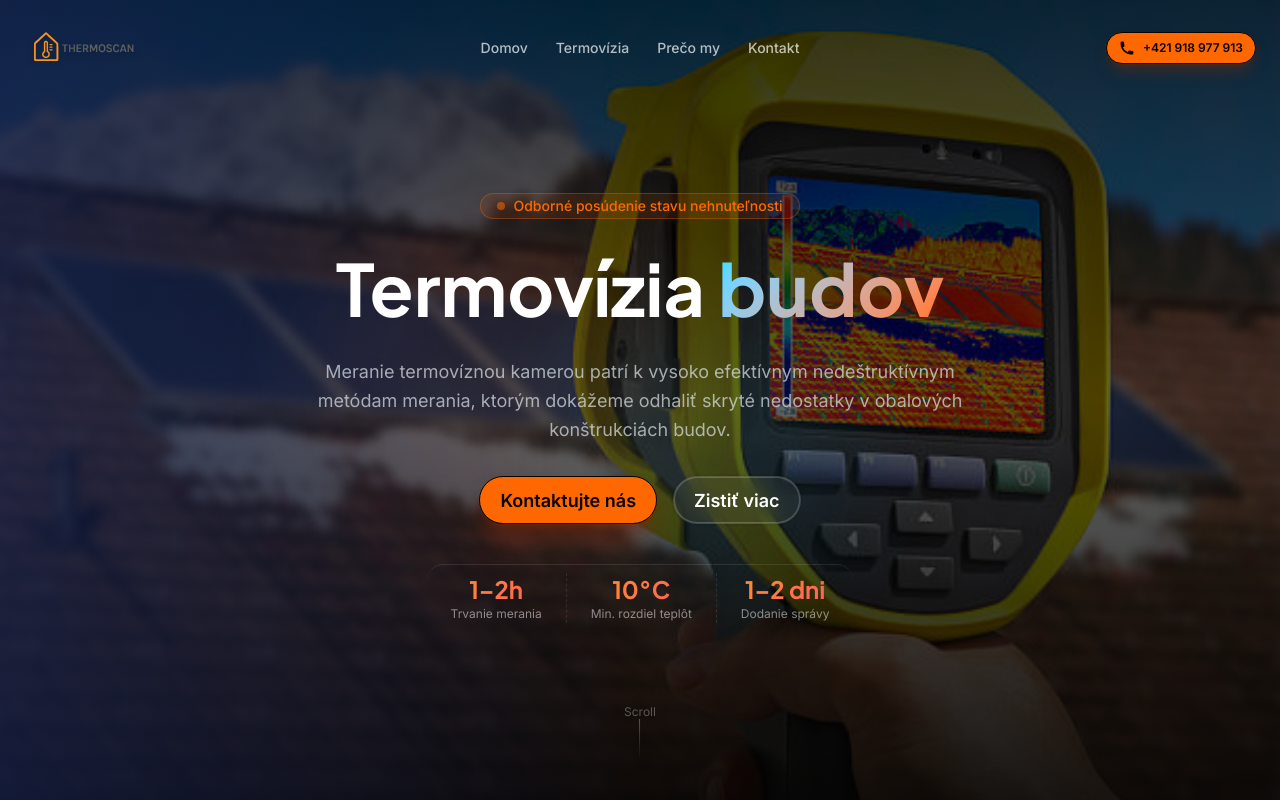
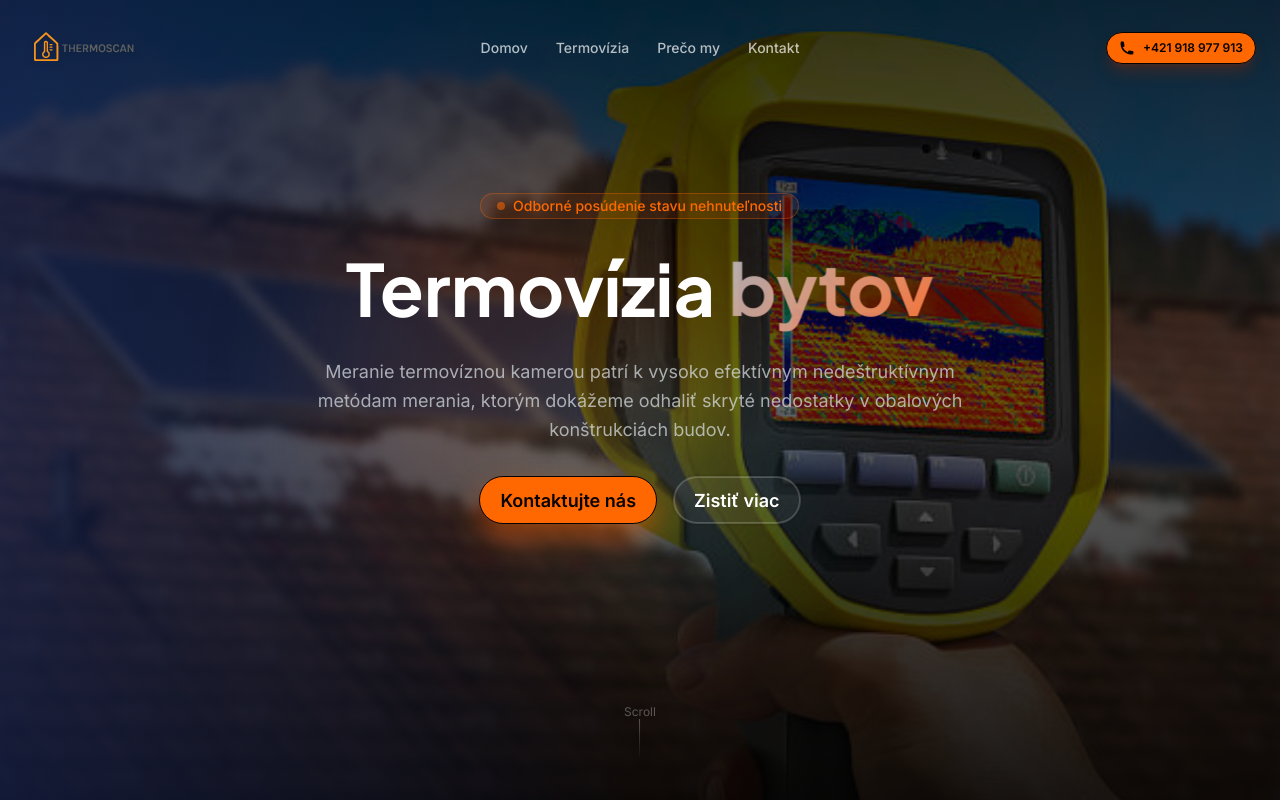
Before and after one commit to cicmen35/thermoscan_web, a React (Vite) app: page / in a window 1280 px wide. Shown: the top 800 px of the page. Built offline with nearby package versions, Linux system fonts and the light colour scheme.

Commit message:
feat(ui): add hero entrance & text transitions, polish contact section

```diff
--- a/src/components/Hero.tsx
+++ b/src/components/Hero.tsx
@@ -1,6 +1,24 @@
+import { useState, useEffect } from 'react';
 import { HERO_BG_URL } from '../data/content';
 
+const DYNAMIC_WORDS = ['budov', 'rodinných domov', 'bytov', 'novostavieb'];
+
 export default function Hero() {
+  const [wordIndex, setWordIndex] = useState(0);
+  const [isFading, setIsFading] = useState(false);
+
+  useEffect(() => {
+    const timer = setInterval(() => {
+      setIsFading(true);
+      setTimeout(() => {
+        setWordIndex((prev) => (prev + 1) % DYNAMIC_WORDS.length);
+        setIsFading(false);
+      }, 280);
+    }, 3200);
+
+    return () => clearInterval(timer);
+  }, []);
+
   return (
     <section
       id="domov"
@@ -19,53 +37,59 @@ export default function Hero() {
         <div className="absolute inset-0 bg-gradient-to-r from-blue-950/60 via-transparent to-transparent" />
       </div>
 
-      {/* Animated glow orbs */}
-      <div className="absolute top-1/4 left-1/4 w-96 h-96 bg-primary/10 rounded-full blur-3xl animate-pulse pointer-events-none" />
-      <div
-        className="absolute bottom-1/4 right-1/3 w-72 h-72 bg-accent/10 rounded-full blur-3xl pointer-events-none"
-        style={{ animation: 'pulse 3s ease-in-out 1s infinite' }}
-      />
+
+      {/* Animated floating thermal glow orbs */}
+      <div className="absolute top-1/4 left-1/4 w-96 h-96 bg-primary/10 rounded-full blur-3xl animate-float-orb-1 pointer-events-none" />
+      <div className="absolute bottom-1/4 right-1/3 w-72 h-72 bg-accent/10 rounded-full blur-3xl animate-float-orb-2 pointer-events-none" />
 
       {/* Content */}
       <div className="hero-content relative z-10 max-w-7xl mx-auto px-6 pt-24 pb-32 sm:pt-28 sm:pb-24 flex flex-col items-center text-center gap-6">
         <div className="flex flex-col gap-6 items-center">
           {/* Badge */}
-          <div className="badge badge-outline text-primary border-primary/30 bg-primary/10 gap-2 px-4 py-3 text-sm font-medium rounded-full">
+          <div className="badge badge-outline text-primary border-primary/30 bg-primary/10 gap-2 px-4 py-3 text-sm font-medium rounded-full animate-hero-badge hover:border-primary/60 transition-colors">
             <span className="w-2 h-2 rounded-full bg-primary animate-pulse" />
             Odborné posúdenie stavu nehnuteľnosti
           </div>
 
-          {/* Heading */}
-          <h1 className="font-display font-bold text-4xl sm:text-5xl md:text-6xl lg:text-7xl leading-tight text-white">
+          {/* Heading with dynamic word transition */}
+          <h1 className="font-display font-bold text-4xl sm:text-5xl md:text-6xl lg:text-7xl leading-tight text-white animate-hero-title">
             Termovízia{' '}
-            <span className="text-gradient">budov</span>
+            <span
+              className={`inline-block text-gradient animate-gradient-pan transition-all duration-300 transform ${
+                isFading
+                  ? 'opacity-0 -translate-y-4 scale-95 blur-sm'
+                  : 'opacity-100 translate-y-0 scale-100 blur-0'
+              }`}
+            >
+              {DYNAMIC_WORDS[wordIndex]}
+            </span>
           </h1>
 
-          <p className="text-base sm:text-lg text-base-content/70 leading-relaxed max-w-2xl">
+          <p className="text-base sm:text-lg text-base-content/70 leading-relaxed max-w-2xl animate-hero-desc">
             Meranie termovíznou kamerou patrí k vysoko efektívnym nedeštruktívnym metódam merania,
             ktorým dokážeme odhaliť skryté nedostatky v obalových konštrukciách budov.
           </p>
 
           {/* CTAs */}
-          <div className="flex flex-wrap items-center justify-center gap-4 mt-2">
+          <div className="flex flex-wrap items-center justify-center gap-4 mt-2 animate-hero-cta">
             <a
               id="hero-contact-cta"
               href="#kontakt"
-              className="btn btn-primary btn-lg rounded-full shadow-xl shadow-orange-900/50 hover:scale-105 transition-transform"
+              className="btn btn-primary btn-lg rounded-full shadow-xl shadow-orange-900/50 hover:scale-105 active:scale-95 transition-all animate-button-heat"
             >
               Kontaktujte nás
             </a>
             <a
               id="hero-learn-more"
               href="#termovizia"
-              className="btn btn-ghost btn-lg rounded-full glass text-white hover:bg-white/15"
+              className="btn btn-ghost btn-lg rounded-full glass text-white hover:bg-white/15 hover:scale-105 active:scale-95 transition-all"
             >
               Zistiť viac
             </a>
           </div>
 
           {/* Quick stats */}
-          <div className="stats stats-horizontal hidden sm:flex bg-transparent border-t border-white/10 shadow-none mt-4 pt-2">
+          <div className="stats stats-horizontal hidden sm:flex bg-transparent border-t border-white/10 shadow-none mt-4 pt-2 animate-hero-stats">
             {[
               { value: '1–2h', label: 'Trvanie merania' },
               { value: '10°C', label: 'Min. rozdiel teplôt' },
--- a/src/index.css
+++ b/src/index.css
@@ -117,4 +117,127 @@
   .section-blur-bg {
     background: radial-gradient(ellipse 80% 60% at 50% 50%, oklch(38% 0.18 230 / 18%), transparent);
   }
+
+  /* Hero Animations & Transitions */
+  @keyframes heroFadeInDown {
+    0% {
+      opacity: 0;
+      transform: translateY(-24px) scale(0.96);
+      filter: blur(6px);
+    }
+    100% {
+      opacity: 1;
+      transform: translateY(0) scale(1);
+      filter: blur(0);
+    }
+  }
+
+  @keyframes heroFadeInUp {
+    0% {
+      opacity: 0;
+      transform: translateY(32px);
+      filter: blur(8px);
+    }
+    100% {
+      opacity: 1;
+      transform: translateY(0);
+      filter: blur(0);
+    }
+  }
+
+
+  @keyframes gradientFlow {
+    0% {
+      background-position: 0% 50%;
+    }
+    50% {
+      background-position: 100% 50%;
+    }
+    100% {
+      background-position: 0% 50%;
+    }
+  }
+
+  @keyframes floatOrb1 {
+    0%, 100% {
+      transform: translate(0, 0) scale(1);
+    }
+    50% {
+      transform: translate(35px, -25px) scale(1.1);
+    }
+  }
+
+  @keyframes floatOrb2 {
+    0%, 100% {
+      transform: translate(0, 0) scale(1);
+    }
+    50% {
+      transform: translate(-30px, 20px) scale(0.92);
+    }
+  }
+
+  @keyframes buttonHeatGlow {
+    0%, 100% {
+      box-shadow: 0 10px 25px -4px oklch(72% 0.22 45 / 35%);
+    }
+    50% {
+      box-shadow: 0 16px 36px 0px oklch(72% 0.22 45 / 60%);
+    }
+  }
+
+  .animate-hero-badge {
+    animation: heroFadeInDown 0.8s cubic-bezier(0.16, 1, 0.3, 1) both;
+  }
+
+  .animate-hero-title {
+    animation: heroFadeInUp 0.85s cubic-bezier(0.16, 1, 0.3, 1) 0.15s both;
+  }
+
+  .animate-hero-desc {
+    animation: heroFadeInUp 0.85s cubic-bezier(0.16, 1, 0.3, 1) 0.32s both;
+  }
+
+  .animate-hero-cta {
+    animation: heroFadeInUp 0.85s cubic-bezier(0.16, 1, 0.3, 1) 0.48s both;
+  }
+
+  .animate-hero-stats {
+    animation: heroFadeInUp 0.85s cubic-bezier(0.16, 1, 0.3, 1) 0.64s both;
+  }
+
+
+
+  .animate-gradient-pan {
+    background-size: 200% 200%;
+    animation: gradientFlow 4.5s ease infinite;
+  }
+
+  .animate-float-orb-1 {
+    animation: floatOrb1 10s ease-in-out infinite;
+  }
+
+  .animate-float-orb-2 {
+    animation: floatOrb2 12s ease-in-out infinite;
+  }
+
+  .animate-button-heat {
+    animation: buttonHeatGlow 3s ease-in-out infinite;
+  }
 }
+
+@media (prefers-reduced-motion: reduce) {
+  .animate-hero-badge,
+  .animate-hero-title,
+  .animate-hero-desc,
+  .animate-hero-cta,
+  .animate-hero-stats,
+  .animate-gradient-pan,
+  .animate-float-orb-1,
+  .animate-float-orb-2,
+  .animate-button-heat {
+    animation: none !important;
+    transform: none !important;
+    filter: none !important;
+    opacity: 1 !important;
+  }
+}
```
Also changed, not shown: src/components/Contact.tsx (+13 -21 lines).
